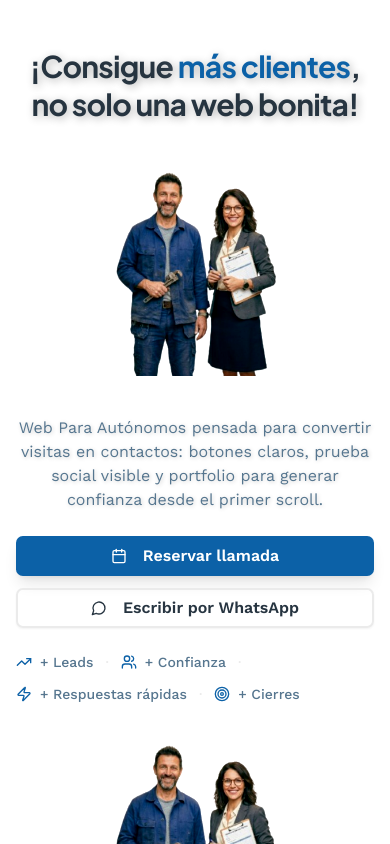
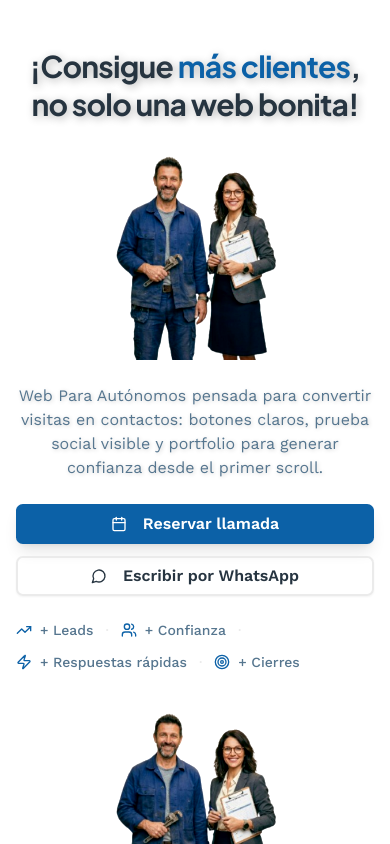
Before and after one commit to fsmartcfs-code/sg-f578bdde-0a98-4ac7-af00-b40a6d478feb-1776842642, a Next.js app: page / in a window 390 px wide. Shown: the top 844 px of the page. Built offline with nearby package versions, Linux system fonts and the light colour scheme.

Commit message:
style(hero): tighten vertical spacing around image

```diff
--- a/src/components/Hero.tsx
+++ b/src/components/Hero.tsx
@@ -37,7 +37,7 @@ export function Hero() {
               </h1>
 
               {/* Image visible sur mobile uniquement - juste après le titre */}
-              <div className="lg:hidden flex justify-center -mx-4 py-6">
+              <div className="lg:hidden flex justify-center -mx-4 py-2">
                 <div className="relative w-full max-w-[750px]">
                   <Image
                     src="/semfundo.png"
```
